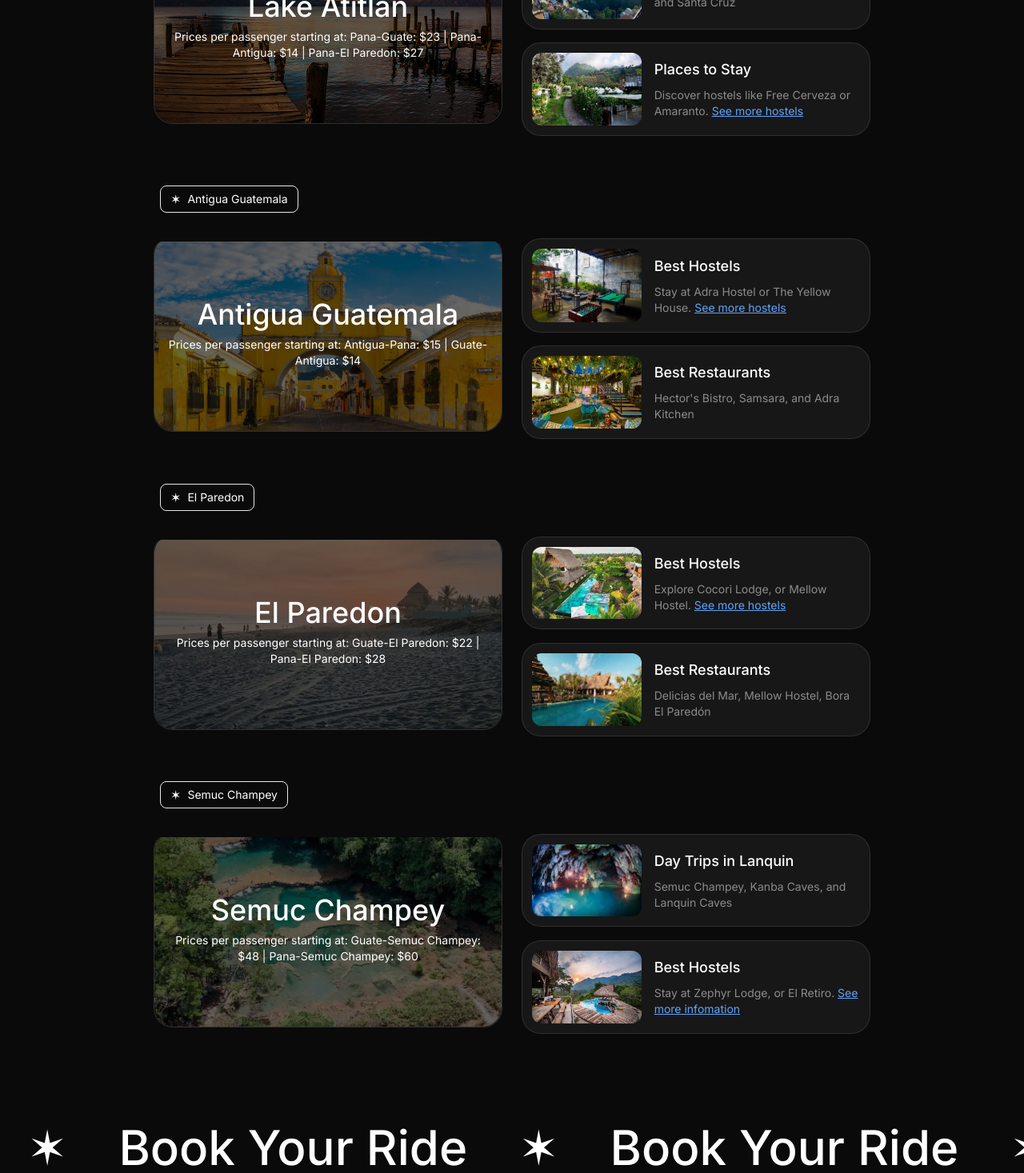
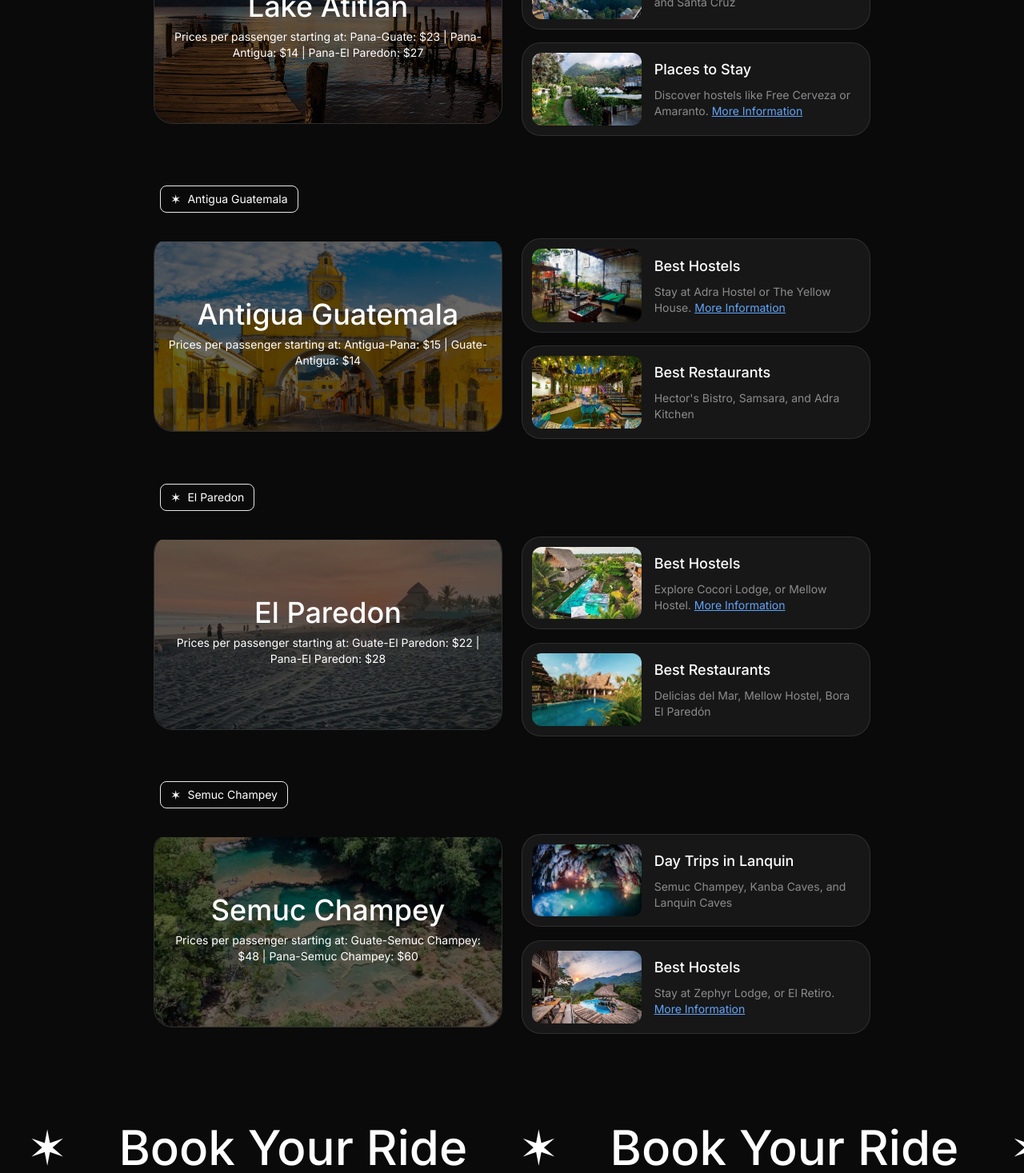
Before and after one commit to byron-rod/blvck-sheep, a Next.js app: page /destinations in a window 1280 px wide. Shown: the part 451-1918 px from the top of the page at 80% size. Built offline with nearby package versions, Linux system fonts and the light colour scheme.

Commit message:
all updates ready for hostels

```diff
--- a/src/app/destinations/page.tsx
+++ b/src/app/destinations/page.tsx
@@ -52,7 +52,7 @@ export default function Destinations() {
                       className="text-blue-400 underline"
                       aria-label="See more information about hostels in Lake Atitlan"
                     >
-                      See more hostels
+                      More Information
                     </Link>
                   </>
                 ),
@@ -77,7 +77,7 @@ export default function Destinations() {
                       className="text-blue-400 underline"
                       aria-label="See more information about hostels in Antigua"
                     >
-                      See more hostels
+                      More Information
                     </Link>
                   </>
                 ),
@@ -108,7 +108,7 @@ export default function Destinations() {
                       className="text-blue-400 underline"
                       aria-label="See more information about hostels in El Paredon"
                     >
-                      See more hostels
+                      More Information
                     </Link>
                   </>
                 ),
@@ -145,7 +145,7 @@ export default function Destinations() {
                       className="text-blue-400 underline"
                       aria-label="See more information about hostels in Semuc Champey"
                     >
-                      See more infomation
+                      More Information
                     </Link>
                   </>
                 ),
--- a/src/app/hostels/[hostelId]/page.tsx
+++ b/src/app/hostels/[hostelId]/page.tsx
@@ -16,7 +16,7 @@ const hostels: Record<string, Hostel> = {
   "free-cerveza": {
     name: "Free Cerveza",
     description:
-      "The ultimate destination hostel nestled on the shores of Lake Atitlan. Blvck Sheep brings you a more comfortable shuttle experience to make your journey to Lake Atitlán more enjoyable. Whether it's to or from the airport, Antigua, or El Paredón, we've got your ride covered.",
+      "Free Cerveza is a popular hostel in Santa Cruz La Laguna, a 10 minute boat ride from Panajachel. The ultimate destination hostel nestled on the shores of Lake Atitlan, with fun activities and amazing people from all over the world. Blvck Sheep brings you a more comfortable shuttle experience to make your journey to Lake Atitlán more enjoyable. Whether it's to or from the airport, Antigua, or El Paredón, we've got your ride covered.",
     whatsappCode: "Free%20Cerveza",
     bookingLink: "https://freecervezahostel.com/stay/",
   },
@@ -30,7 +30,7 @@ const hostels: Record<string, Hostel> = {
   "zephyr-lodge": {
     name: "Zephyr Lodge",
     description:
-      "Zephyr Lodge, a place with a world famous infinity pool with unobstructed mountain views that has been known to melt more than one Instagramers heart. Our lively backpackers bar, equipped with cocktails on tap, is the perfect spot to meet fellow travelers with whom you will be able to enjoy our unique river tubing and Semuc Champey tours. Blvck Sheep offer an easy way to travel to Lanquín from Guatemala City, Antigua, or Lake Atitlán. Book your shuttle directly and experience a more comfortable ride.",
+      "Zephyr Lodge is located in Lanquin, a place with a world famous infinity pool with unobstructed mountain views that has been known to melt more than one Instagramers heart. Their lively backpackers bar, equipped with cocktails on tap, is the perfect spot to meet fellow travelers with whom you will be able to enjoy unique river tubing and Semuc Champey tours. Blvck Sheep offer an easy way to travel to Lanquín from Guatemala City, Antigua, or Lake Atitlán. Book your shuttle directly and experience a more comfortable ride.",
     whatsappCode: "Zephyr%20Lodge",
     bookingLink: "https://zephyrlodgelanquin.com/",
   },
@@ -43,13 +43,12 @@ const hostels: Record<string, Hostel> = {
   },
 };
 
-// ✅ Correctly type the function props for the page with params as a Promise
 export default async function HostelPage({
   params,
 }: {
-  params: Promise<{ hostelId: string }>; // Treat params as a Promise
+  params: Promise<{ hostelId: string }>;
 }) {
-  const { hostelId } = await params; // Resolve the promise to get hostelId
+  const { hostelId } = await params;
   const hostel = hostels[hostelId];
 
   // If the hostel does not exist, return a 404 page
@@ -60,7 +59,7 @@ export default async function HostelPage({
   const whatsappLink = `https://wa.me/50255116881?text=Hello,%20I%20am%20staying%20at%20${hostel.whatsappCode}%20and%20would%20like%20to%20book%20a%20shuttle!`;
 
   return (
-    <section className="py-16 px-5 md:px-0">
+    <section className="py-10 px-5 md:px-0">
       <div className="container max-w-5xl">
         {/* Badge */}
         <div className="flex justify-start">
@@ -111,7 +110,7 @@ export default async function HostelPage({
         {/* Back Button */}
         <div className="flex justify-start mb-8 mt-8">
           <Link href="/hostels">
-            <Button variant="primary" className="flex items-center text-sm">
+            <Button variant="primary" className="flex items-center text-md">
               &larr; Back
             </Button>
           </Link>
```
